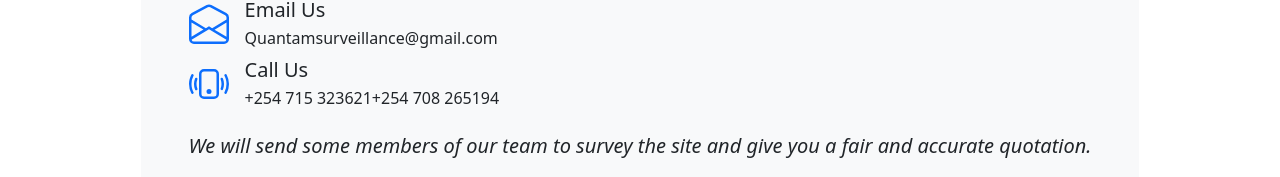
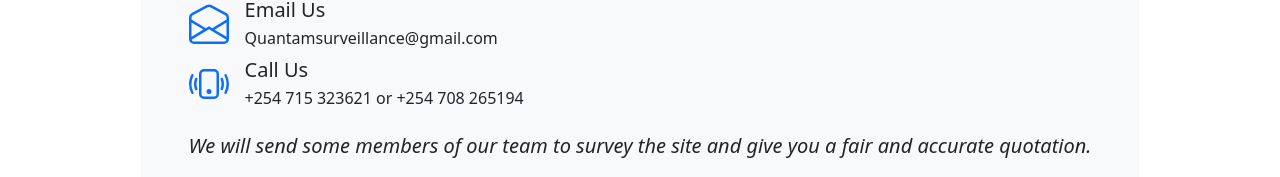
Before and after one commit to dxiDavid/quantam-surveillance-react, a React (Vite) app: page /Contact in a window 1280 px wide. Shown: the part 392-569 px from the top of the page. Built offline with nearby package versions, Linux system fonts and the light colour scheme.

Commit message:
Small content change

```diff
--- a/src/Components/Pages/Contact/Contact.jsx
+++ b/src/Components/Pages/Contact/Contact.jsx
@@ -24,10 +24,11 @@ const Contact = () => {
                 <div className="text-start">
                   <h5 className="mb-1">Call Us</h5>
                   <span>+254 715 323621</span>
+                  <span> or </span>
                   <span>+254 708 265194</span>
                 </div>
               </div>
-              <h5 className="text-center fst-italic">We will send some members of our team to survey the site and give you a fair and accurate quotation.</h5>
+              <h5 className="fst-italic">We will send some members of our team to survey the site and give you a fair and accurate quotation.</h5>
             </div>
           </Col>
         </Row>
```
